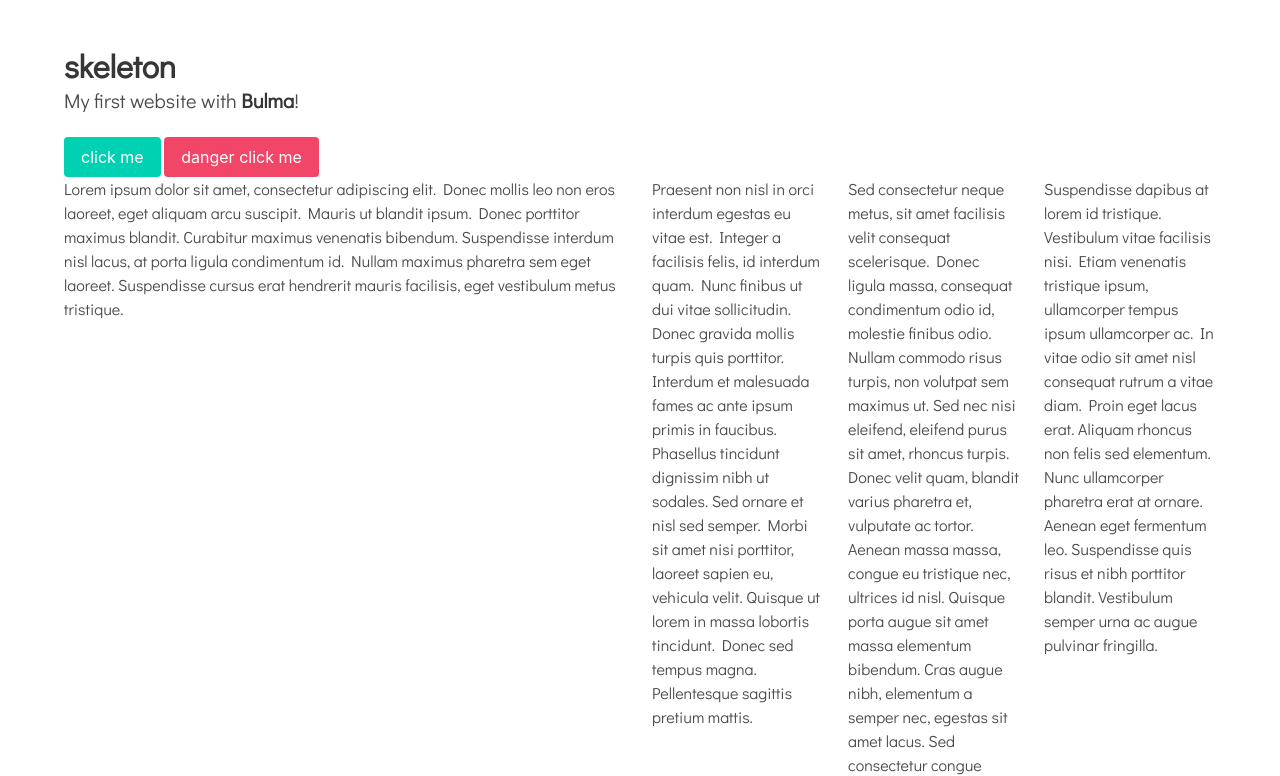
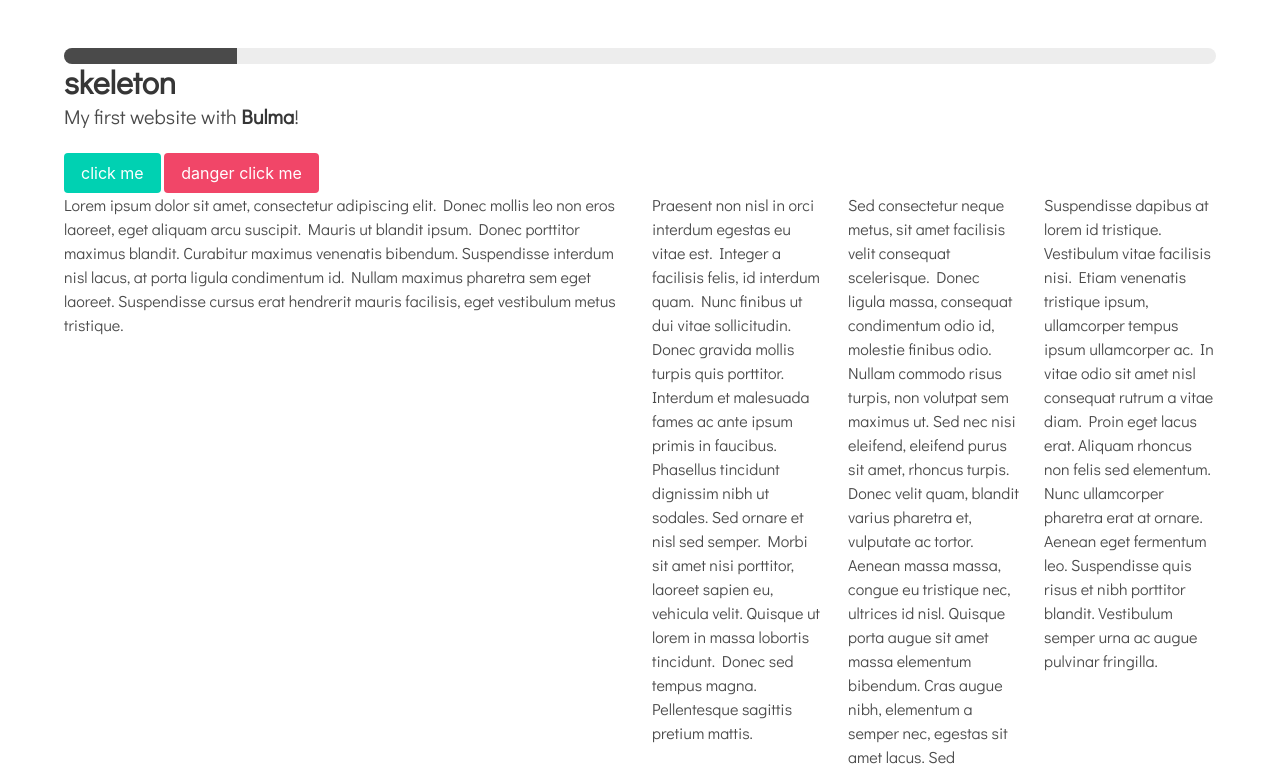
Before and after one commit to medsteele/friday-extras-1, a plain HTML site: page docs/index.html in a window 1280 px wide. Shown: the top 776 px of the page. Drawn offline with nearby package versions, Linux system fonts and the light colour scheme.

Commit message:
Update index.html

```diff
--- a/docs/index.html
+++ b/docs/index.html
@@ -15,6 +15,7 @@
     <section class="section">
       <div class="container">
         <h1 class="title">
+          <progress class="progress" value="15" max="100">15%</progress>
           skeleton
         </h1>
         <p class="subtitle">
```
